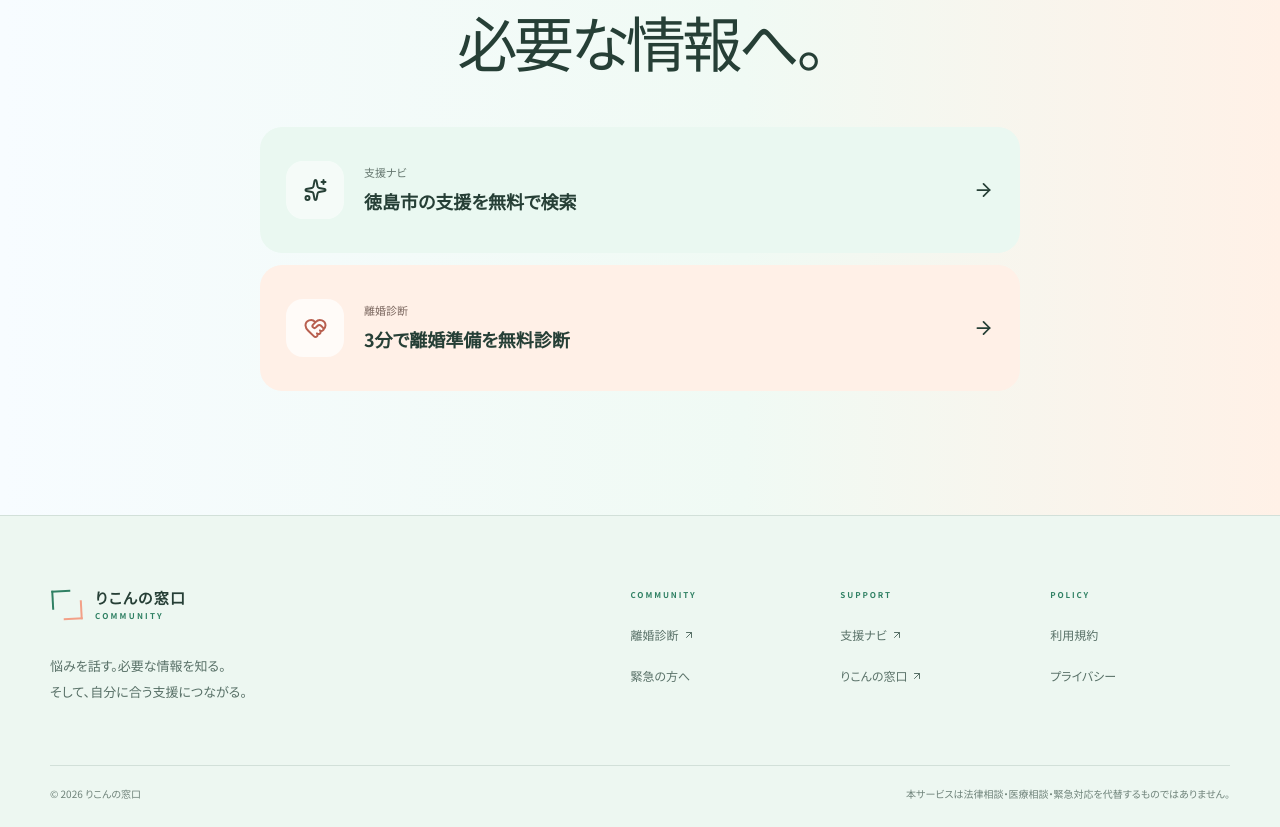
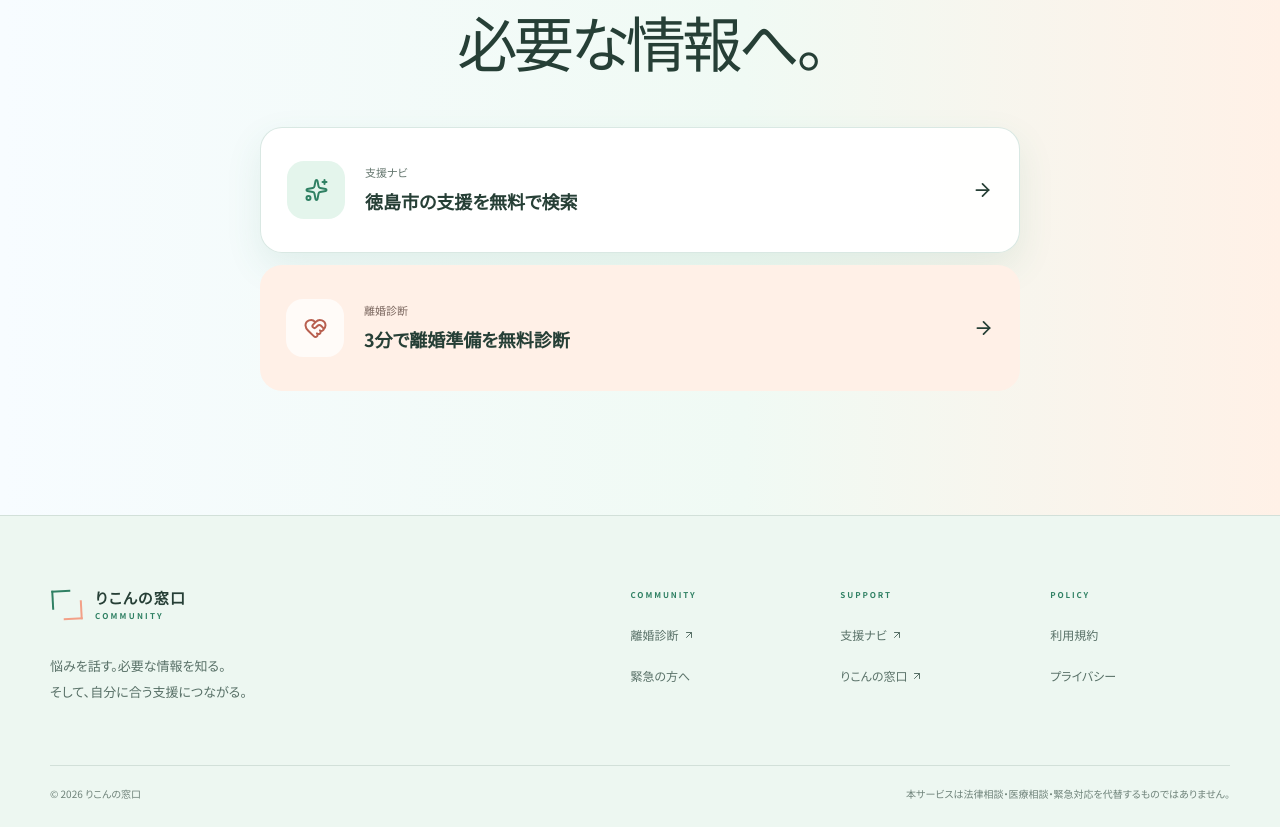
Before and after one commit to 252595tana-alt/rikon-community, a Next.js app: page / in a window 1280 px wide. Shown: the part 2500-3327 px from the top of the page. Built offline with nearby package versions, Linux system fonts and the light colour scheme; no server answers.

Commit message:
Increase support CTA contrast

```diff
--- a/src/app/globals.css
+++ b/src/app/globals.css
@@ -176,11 +176,13 @@ svg { flex: 0 0 auto; }
 .support-bridge__inner { display: grid; grid-template-columns: 1fr; justify-items: center; gap: 46px; text-align: center; }
 .support-bridge h2 { margin: 0; font-size: clamp(38px,4.7vw,62px); font-weight: 550; line-height: 1.3; letter-spacing: -.06em; }
 .support-cards { width: min(760px, 100%); display: grid; gap: 12px; text-align: left; }
-.support-card { min-height: 126px; padding: 23px 26px; display: grid; grid-template-columns: auto 1fr auto; align-items: center; gap: 20px; border-radius: 22px; transition: transform .25s; }
+.support-card { min-height: 126px; padding: 23px 26px; display: grid; grid-template-columns: auto 1fr auto; align-items: center; gap: 20px; border-radius: 22px; transition: transform .25s, box-shadow .25s; }
 .support-card:hover { transform: translateX(7px); }
-.support-card--nav { background: var(--mint-pale); }
+.support-card--nav { border: 1px solid rgba(47,128,99,.18); background: rgba(255,255,255,.94); box-shadow: 0 14px 36px rgba(47,128,99,.1); }
+.support-card--nav:hover { box-shadow: 0 18px 44px rgba(47,128,99,.16); }
 .support-card--window { background: var(--peach); color: var(--ink); }
 .support-card__icon { width: 58px; aspect-ratio: 1; display: grid; place-items: center; border-radius: 17px; background: rgba(255,255,255,.55); }
+.support-card--nav .support-card__icon { background: #e4f5ec; color: var(--mint-deep); }
 .support-card--window .support-card__icon { background: rgba(255,255,255,.72); color: #b85f4f; }
 .support-card__icon svg { width: 25px; }
 .support-card > span:nth-child(2) { display: flex; flex-direction: column; }
```
